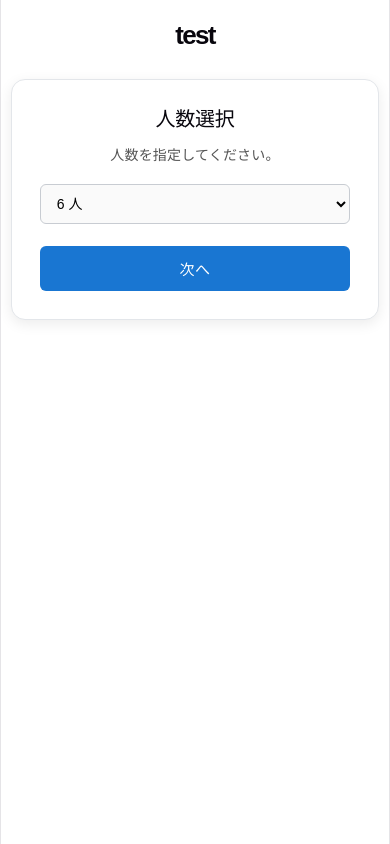
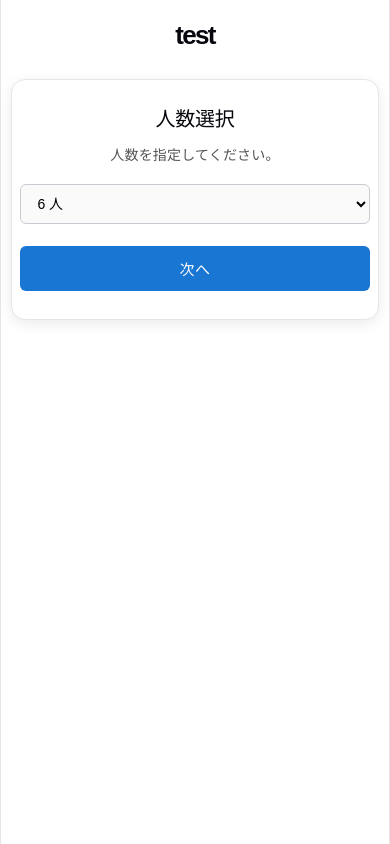
Before and after one commit to webtest15/golf-app, a Svelte app: page / in a window 390 px wide. Built offline with nearby package versions, Linux system fonts and the light colour scheme.

Commit message:
fix h2 text change

```diff
--- a/src/App.svelte
+++ b/src/App.svelte
@@ -163,7 +163,7 @@
   <!-- STEP 3：組み合わせ結果 -->
   {#if step === 3}
     <div class="card">
-      <h2>組み合わせ表の完成！</h2>
+      <h2>Final Lineup</h2>
 
       <!-- ★ キャプチャ対象（h1 を除いてここだけ保存） -->
       <div class="capture-area" bind:this={captureTarget}>
@@ -240,7 +240,7 @@
   }
 
   @media (max-width: 600px) {
-    .card { width: 80%; margin: 0 auto; }
+    .card { width: 90%; margin: 0 auto; padding: 28px 8px 28px 8px;}
   }
 
   h2 {
@@ -426,5 +426,4 @@
     cursor: not-allowed;
   }
 
-
 </style>
```
